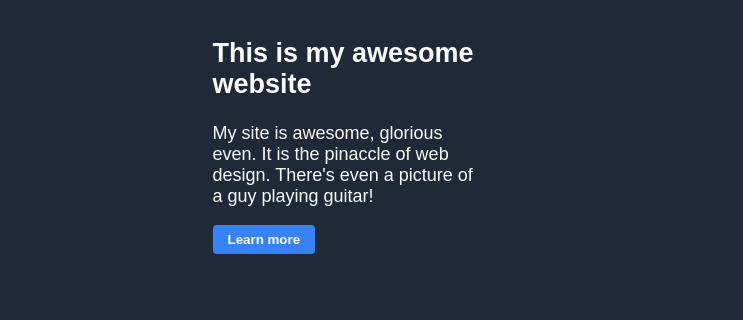
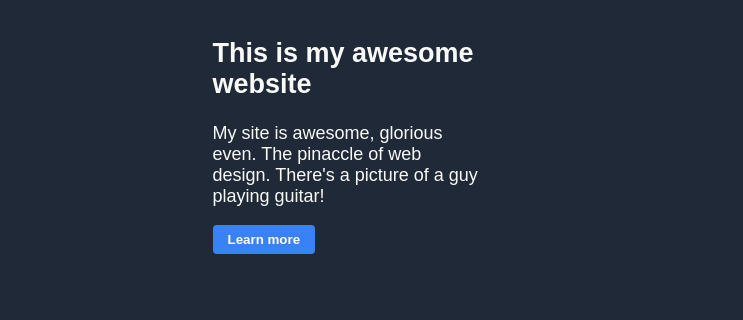
Before and after one commit to impronen/odin-landing-page, a plain HTML site: page index.html in a window 1280 px wide. Shown: the part 100-420 px from the top of the page, 0-743 px from the left. Drawn offline with Linux system fonts and the light colour scheme.

Commit message:
TEXT edit

```diff
--- a/index.html
+++ b/index.html
@@ -23,7 +23,7 @@
         <div class="top-hero">
             <div class="introduction">
               <h2>This is my awesome website</h2>
-              <p>My site is awesome, glorious even. It is the pinaccle of web design. There's even a picture of a guy playing guitar!</p>
+              <p>My site is awesome, glorious even. The pinaccle of web design. There's a picture of a guy playing guitar!</p>
               <button class="button-1">Learn more</button>
             </div>
             <div class="main-image">
```
